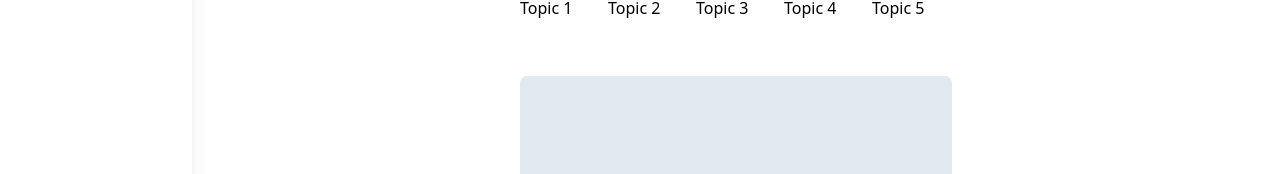
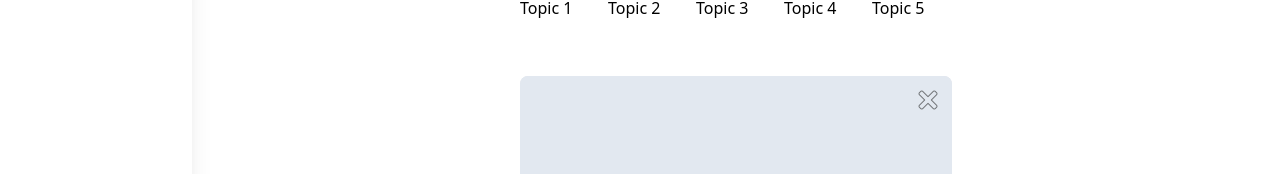
Before and after one commit to minsuk2609/jeopardy-game, a React (Vite) app: page / in a window 1280 px wide. Shown: the part 148-322 px from the top of the page. Built offline with nearby package versions, Linux system fonts and the light colour scheme.

Commit message:
Added a close button to the card and an icon for it

```diff
--- a/output.css
+++ b/output.css
@@ -570,6 +570,10 @@ video {
   left: 0px;
 }
 
+.right-0 {
+  right: 0px;
+}
+
 .z-50 {
   z-index: 50;
 }
@@ -600,6 +604,10 @@ video {
 
 .h-full {
   height: 100%;
+}
+
+.h-6 {
+  height: 1.5rem;
 }
 
 .min-h-screen {
@@ -713,6 +721,18 @@ video {
   padding: 0.75rem;
 }
 
+.p-6 {
+  padding: 1.5rem;
+}
+
+.p-1 {
+  padding: 0.25rem;
+}
+
+.p-2 {
+  padding: 0.5rem;
+}
+
 .pr-6 {
   padding-right: 1.5rem;
 }
--- a/src/components/Card.tsx
+++ b/src/components/Card.tsx
@@ -1,7 +1,9 @@
 export default function Card(props: any): JSX.Element {
     return (props.trigger) ? (
         <div className="absolute top-0 left-0 z-50 w-full h-full rounded-lg bg-slate-200">
-
+            <button className="absolute right-0 top-0 p-3" onClick={() => props.setTrigger(false)}>
+                <img className="w-6 h-6 opacity-50 hover:opacity-100" src="/public/close.png"/>
+            </button>
         </div>
     ) : (
         <div className="hidden"></div>
```
Also changed, not shown: public/close.png (added).
